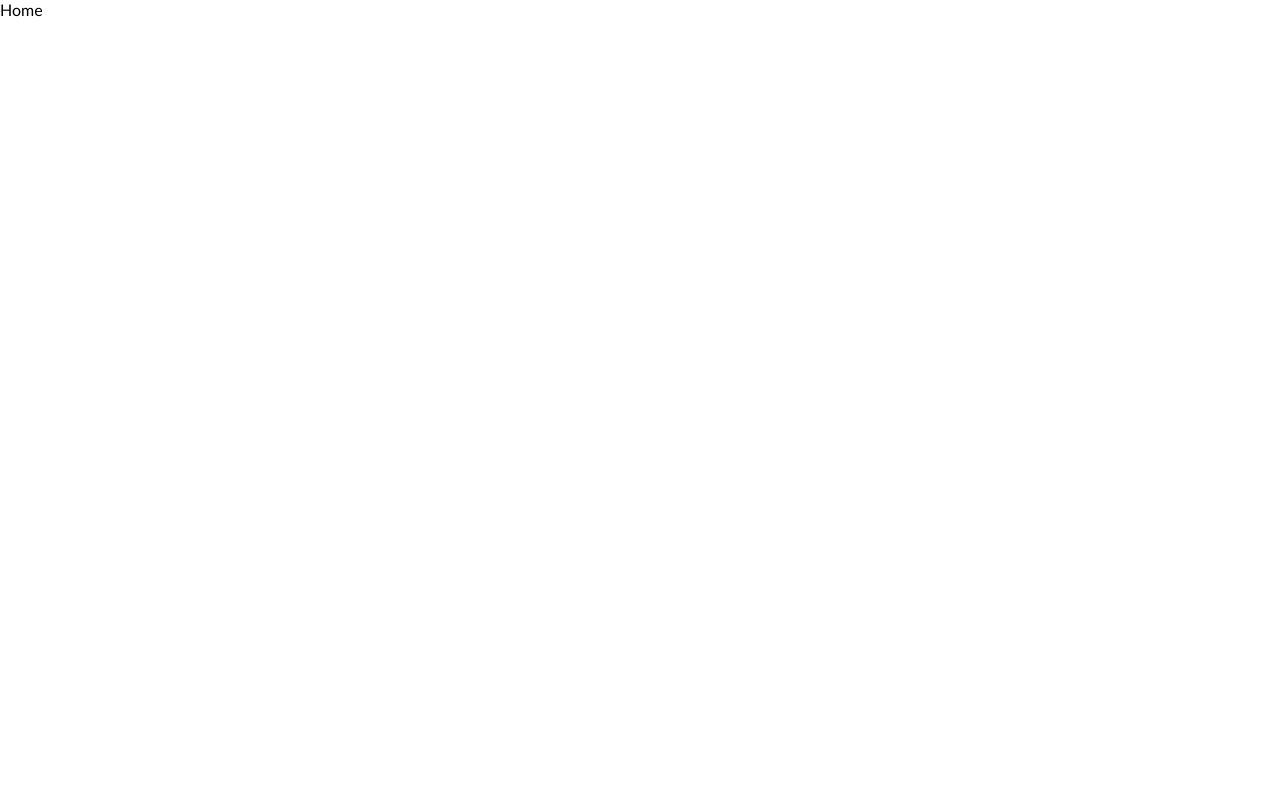
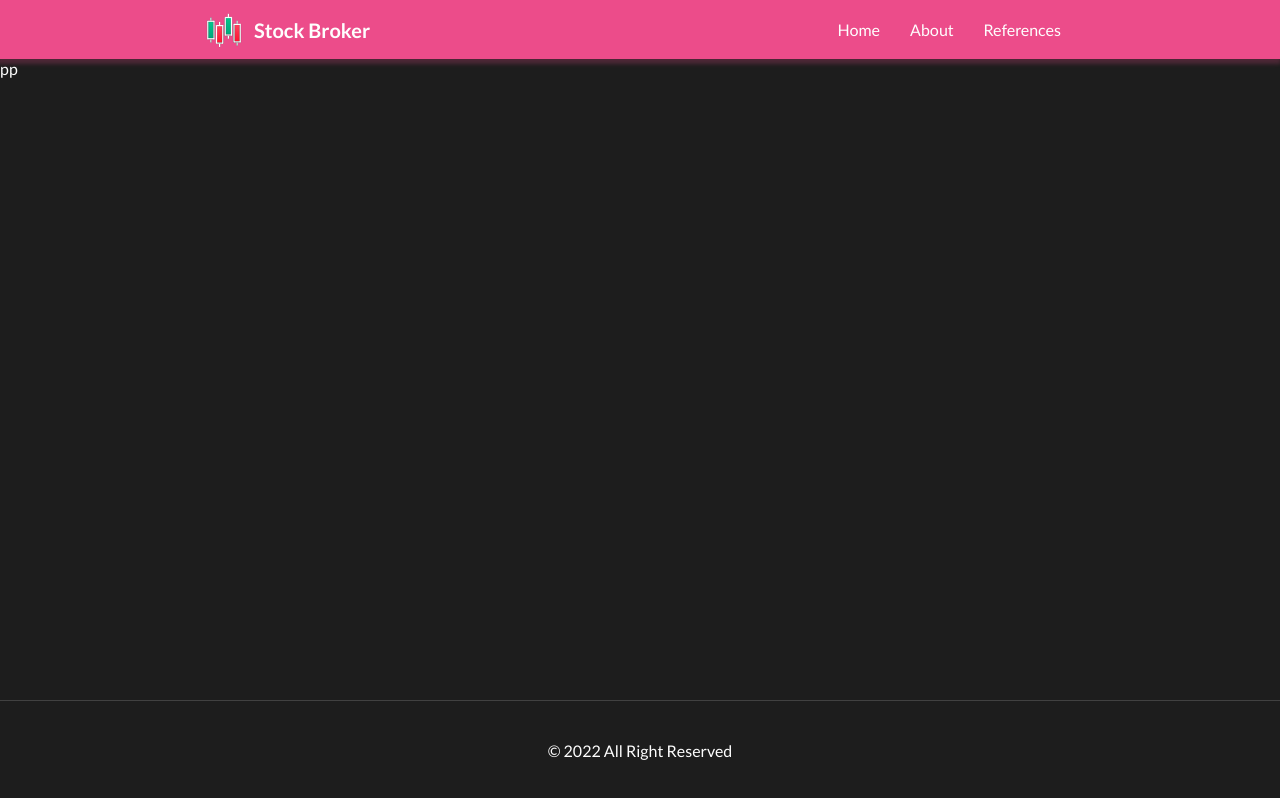
Before and after one commit to maxthestranger/stock_market_capstone, a React (Create React App) app: page / in a window 1280 px wide. Built offline with nearby package versions, Linux system fonts and the light colour scheme.

Commit message:
add header and footer

```diff
--- a/src/assets/css/global.scss
+++ b/src/assets/css/global.scss
@@ -9,6 +9,7 @@
   --blue: #5788e4;
   --control-font: 'Lato', sans-serif;
   --body-font: 'Gill Sans', 'Gill Sans MT', Calibri, 'Trebuchet MS', sans-serif;
+  --trans: all 0.2s ease-in-out;
 }
 
 // reset
@@ -22,4 +23,93 @@
 
 body {
   font-family: var(--body-font);
+  background: var(--dark);
+  color: var(--light);
 }
+
+.main {
+  width: 100%;
+  min-height: calc(100vh - 159px);
+}
+
+.container {
+  width: 70%;
+  padding-right: 0.75rem;
+  padding-left: 0.75rem;
+  margin-right: auto;
+  margin-left: auto;
+
+  @media (max-width: 920px) {
+    flex-direction: column;
+  }
+}
+
+// header
+header {
+  background: var(--primary);
+  color: var(--light);
+  width: 100%;
+  box-shadow: -1px 3px 4px 2px rgba(236, 76, 138, 0.23);
+  -webkit-box-shadow: -1px 3px 4px 2px rgba(236, 76, 138, 0.23);
+  -moz-box-shadow: -1px 3px 4px 2px rgba(236, 76, 138, 0.23);
+  .flex {
+    display: flex;
+    justify-content: space-between;
+    align-items: center;
+
+    @media (max-width: 920px) {
+      flex-direction: column;
+    }
+  }
+}
+
+.logo {
+  text-decoration: none;
+  display: flex;
+  align-items: center;
+  img {
+    max-width: 100%;
+    vertical-align: baseline;
+    width: 40px;
+    height: auto;
+  }
+
+  span {
+    color: var(--light);
+    font-size: 20px;
+    font-family: var(--control-font);
+    font-weight: bold;
+    margin-left: 10px;
+  }
+}
+
+.nav {
+  ul {
+    display: flex;
+    align-items: center;
+    list-style: none;
+
+    li {
+      .navLink {
+        display: inline-block;
+        text-decoration: none;
+        color: var(--light);
+        padding: 20px 15px;
+        transition: var(--trans);
+
+        &:hover {
+          background: lighten(#ec4c8a, 4%);
+        }
+      }
+    }
+  }
+}
+
+// footer
+.footer {
+  padding: 40px;
+  text-align: center;
+  font-family: var(--control-font);
+  text-transform: capitalize;
+  border-top: 1px solid rgba(221, 221, 221, 0.185);
+}
--- a/src/pages/home.js
+++ b/src/pages/home.js
@@ -1,3 +1,47 @@
-const Home = () => <p>Home</p>;
+import { NavLink, Link } from 'react-router-dom';
+import logo from '../assets/img/logo.svg';
+
+const Home = () => (
+  <>
+    <header>
+      <div className="container flex">
+        <Link to="/" className="logo">
+          <img src={logo} alt="logo" />
+          <span>Stock Broker</span>
+        </Link>
+
+        <nav className="nav">
+          <ul>
+            <li>
+              <NavLink to="/" className="navLink">
+                Home
+              </NavLink>
+            </li>
+            <li>
+              <NavLink to="/about" className="navLink">
+                About
+              </NavLink>
+            </li>
+            <li>
+              <NavLink to="/" className="navLink">
+                References
+              </NavLink>
+            </li>
+          </ul>
+        </nav>
+      </div>
+    </header>
+    <main className="main">pp</main>
+    <footer className="footer">
+      <p>
+        &copy;
+        {' '}
+        {new Date().getFullYear()}
+        {' '}
+        All right reserved
+      </p>
+    </footer>
+  </>
+);
 
 export default Home;
```
Also changed, not shown: src/assets/img/logo.svg (added).
